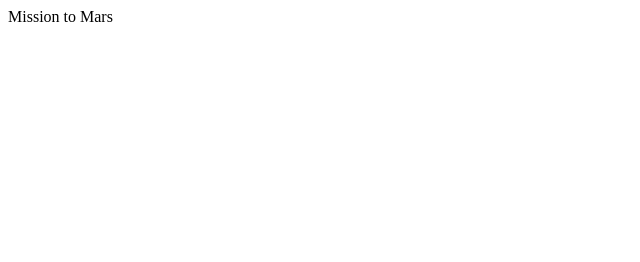
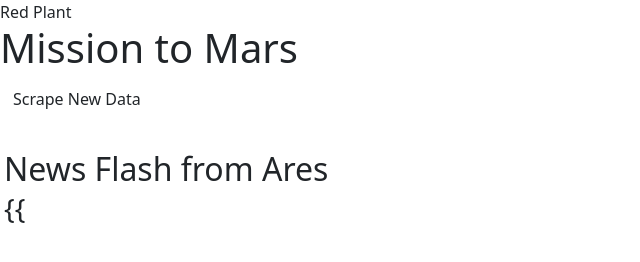
Before and after one commit to kevinsmith78/web_scraping_challenge, a plain HTML site: page index.html in a window 1280 px wide. Shown: the whole page, without its empty margins (0-640 px from the left). Drawn offline with nearby package versions, Linux system fonts and the light colour scheme.

Commit message:
copy and paste

```diff
--- a/index.html
+++ b/index.html
@@ -5,7 +5,21 @@
     <meta=charset="UTF-8">
     <meta name="viewport"content="width=device-width, inital-scale=1.0">
     <meta http-equiv="X-UA-Compatible" content="ie=edge">
-    <title=>Mission to Mars</title>
-    <link rel="icon" type="image" href"
+    <title=>Red Plant</title>
+    <link rel="stylesheet" href="https://cdn.jsdelivr.net/npm/bootstrap@5.0.0-beta3/dist/css/bootstrap.min.css" rel="stylesheet" integrity="sha384-eOJMYsd53ii+scO/bJGFsiCZc+5NDVN2yr8+0RDqr0Ql0h+rP48ckxlpbzKgwra6" crossorigin="anonymous">
+
 </head>
+<body></body>
+    <div class=jumbotron text-center">
+            <h1> Mission to Mars</h1>
+            <p><a class=btn btn-primary btn-lg" href="/scrape" role="button"> Scrape New Data</a></p>
+        </div>
+            <div class="container=fluid news no-padding" id=scaped-data">
+                <div class="row no-gutter">
+                    <div class="card-body">
+                        <h2 class="card-title" id="font"> News Flash from Ares </h2>
+                        <h3 class="card-subtitle mb-2" id="font">{{</h3>
+                    </div>
+                </div>
+            </div>
 </html>
```
